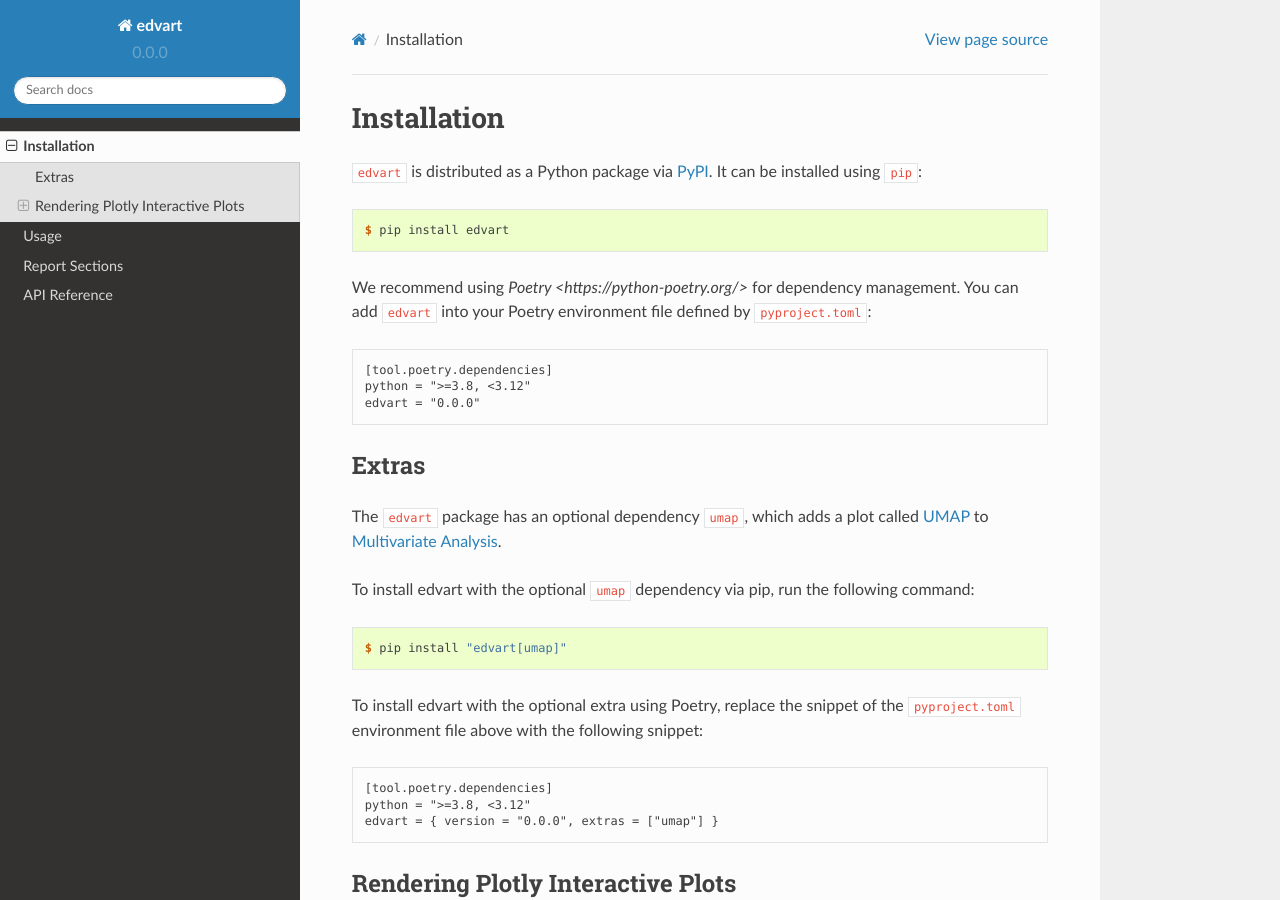
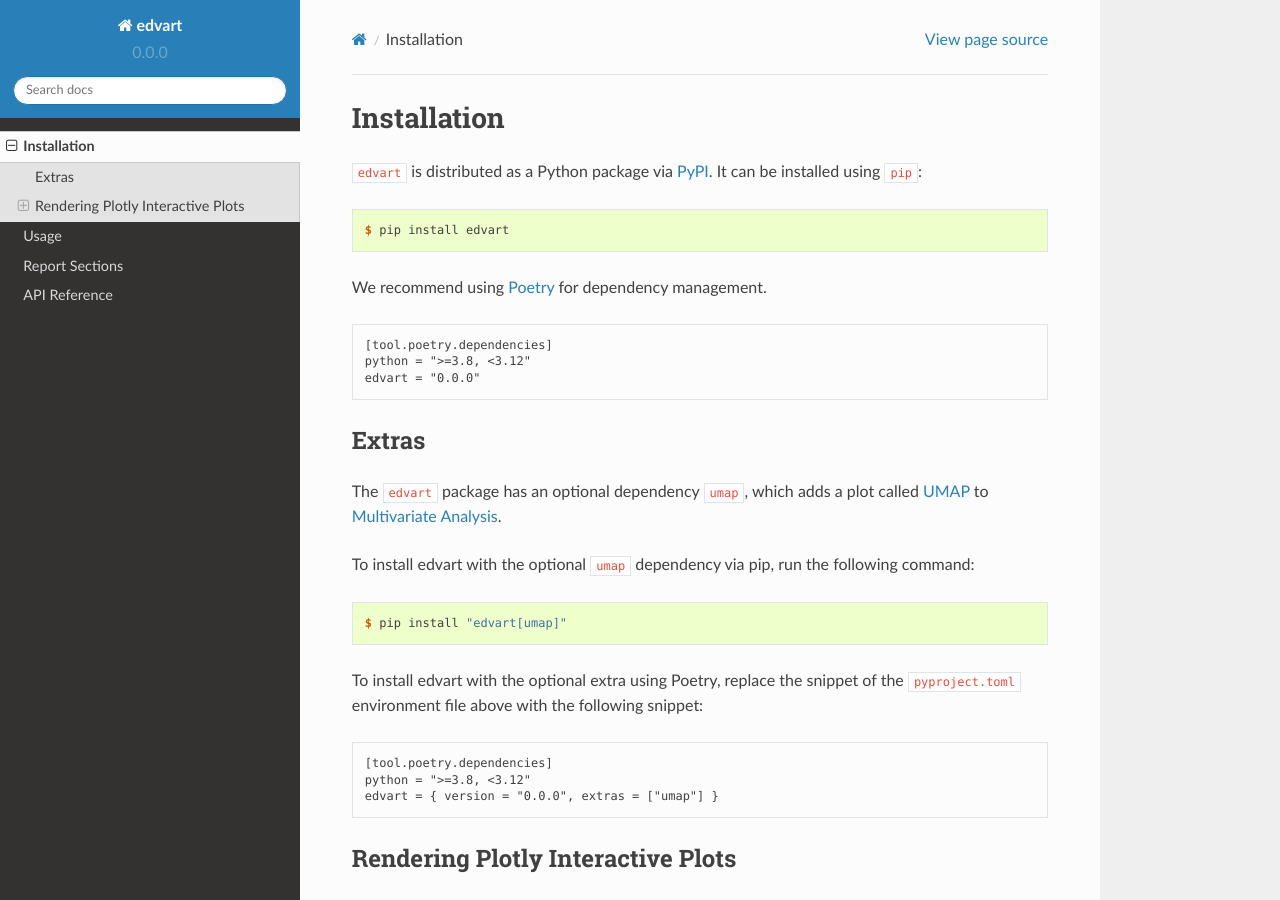
Before and after one commit to datamole-ai/edvart, a Sphinx documentation site: the page built from docs/installation.rst, in a window 1280 px wide and 900 px high. Built offline with Sphinx 7.4.7 and the Read the Docs theme 2.0.0, drawn with Linux system fonts in a browser that asks for light colours; pages that are not in the unit, such as notebooks, are missing from menus.

Commit message:
review: fix link to poetry

```diff
--- a/docs/installation.rst
+++ b/docs/installation.rst
@@ -8,8 +8,7 @@ It can be installed using ``pip``:
 
    $ pip install edvart
 
-We recommend using `Poetry <https://python-poetry.org/>` for dependency management.
-You can add ``edvart`` into your Poetry environment file defined by ``pyproject.toml``:
+We recommend using `Poetry <https://python-poetry.org/>`_ for dependency management.
 
 .. parsed-literal::
 
```
